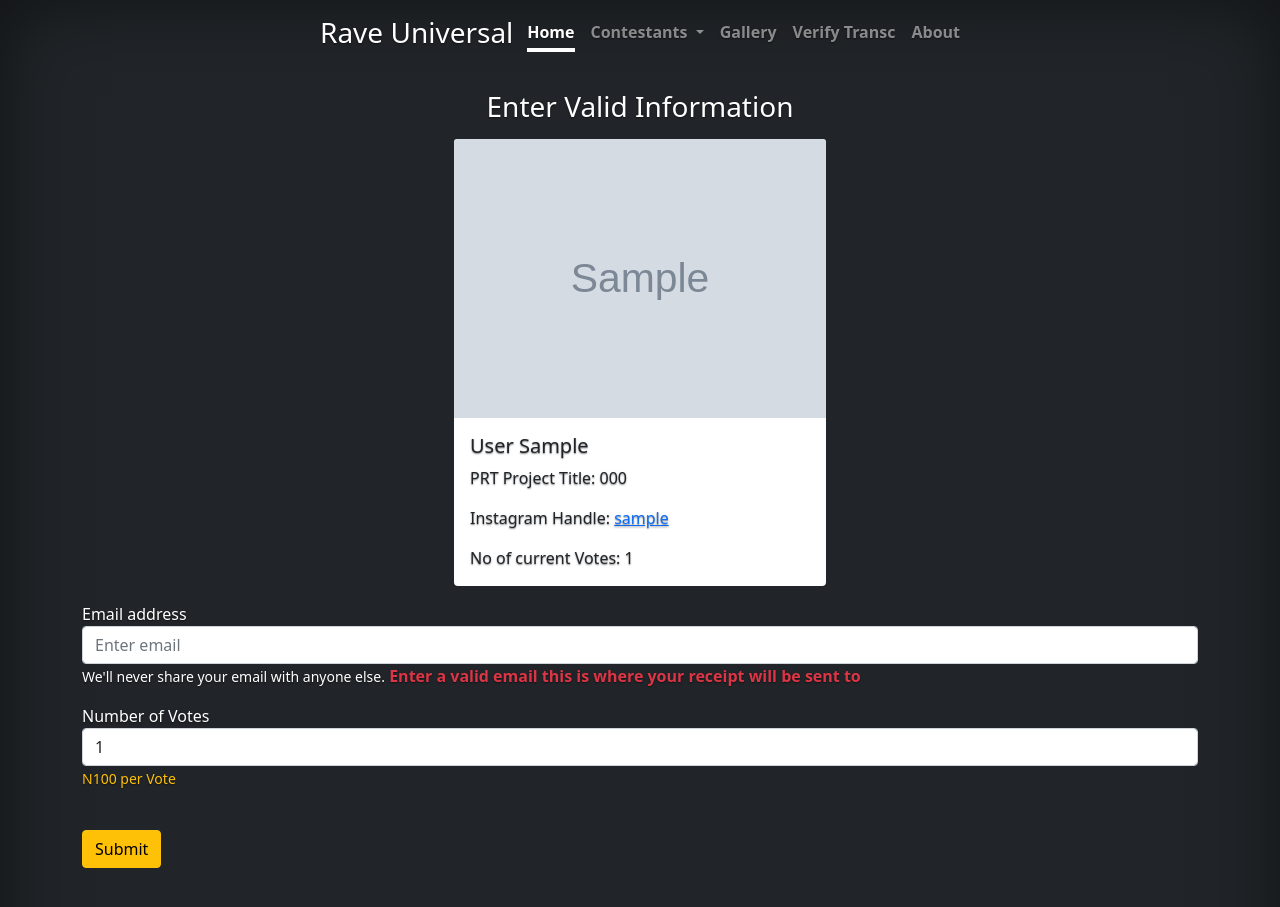
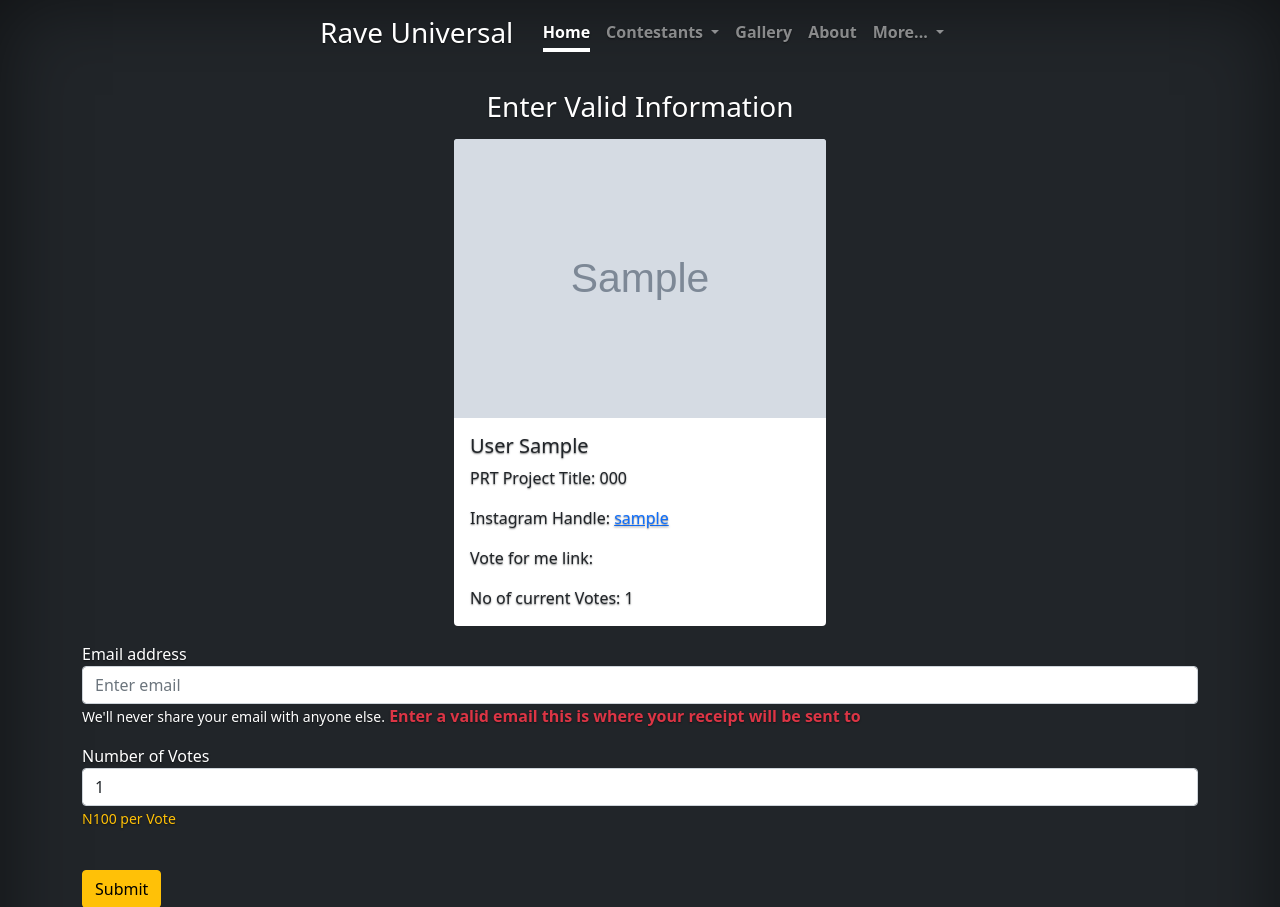
Before and after one commit to kejiahp/django-voting-polls, a Django app: page /vote/1 in a window 1280 px wide. Shown: the top 907 px of the page. Run offline with Django 4.2, Linux system fonts and the light colour scheme; tables that the repository leaves empty hold one stand-in row (values such as "Sample post"); grey boxes marked "Sample" are stand-in pictures; some libraries are stand-ins or nearby versions.

Commit message:
updated the ui

```diff
--- a/blog/urls.py
+++ b/blog/urls.py
@@ -3,5 +3,5 @@ from blog.views import bloglist,blogdetails
 
 urlpatterns = [
     path('',bloglist,name="blog-posts"),
-    path('blog-details/<int:id>',blogdetails,name="blog-details")
+    path('blog-details/<slug:id>',blogdetails,name="blog-details")
 ]
--- a/blog/views.py
+++ b/blog/views.py
@@ -11,7 +11,7 @@ def bloglist(request):
     return render(request,"blog_home.html",context)
 
 def blogdetails(request,id):
-    post = get_object_or_404(Blog, id=id)
+    post = get_object_or_404(Blog, slug=id)
     context = {
         "post":post
     }
--- a/templates/navbar_temp.html
+++ b/templates/navbar_temp.html
@@ -31,8 +31,19 @@
             </div>
 
             <a class="nav-link" href="#">Gallery</a>
-            <a class="nav-link" href="{% url 'purchase-issues' %}">Verify Transc</a>
             <a class="nav-link" href="{% url 'about' %}">About</a>
+
+            <div class="dropdown show">
+              <a class="nav-link ms-3 me-3 dropdown-toggle" href="#" role="button" id="dropdownMenuLink" data-toggle="dropdown" aria-haspopup="true" aria-expanded="false">
+                More...
+              </a>
+
+              <div class="dropdown-menu" aria-labelledby="dropdownMenuLink">
+                <a class="dropdown-item" href="{% url 'purchase-issues' %}">Verify Transaction</a>
+                <a class="dropdown-item" href="{% url 'blog-posts' %}">Blogs</a>
+              </div>
+            </div>
+
           </nav>
         </div>
       </header>
--- a/templates/vote.html
+++ b/templates/vote.html
@@ -12,6 +12,7 @@
             <h5 class="card-title mb-2">{{ cont.fullname }}</h5>
             <p class="card-text">PRT Project Title: {{ cont.tell_us|title }}</p>
             <p class="card-text">Instagram Handle: <a href="https://instagram.com/{{cont.instagram_handle}}"> {{ cont.instagram_handle }}</a></p>
+            <p>Vote for me link:</p>
             <p class="card-text">No of current Votes: {{ cont.number_of_votes|intcomma }}</p>
         </div>
         </div>
```
Also changed, not shown: templates/base_temp.html (+12 -1 lines), templates/home_temp.html (+13 -1 lines).
